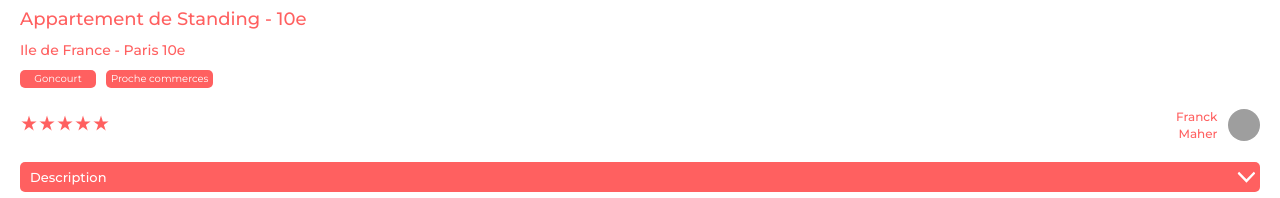
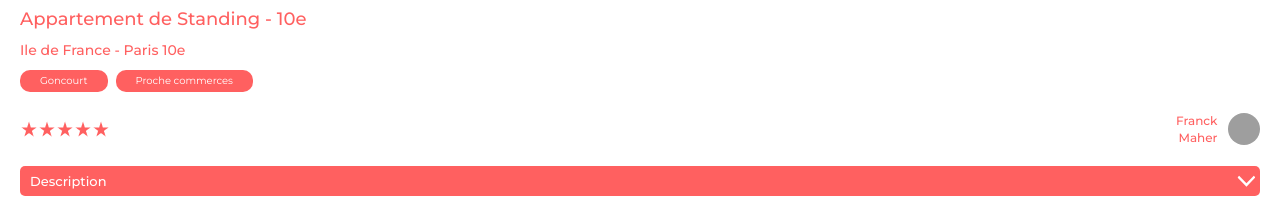
Before and after one commit to POLETTISTE/OCR_P11_KASA, a React (Create React App) app: page /Logement/0979876d in a window 1280 px wide. Shown: the part 538-736 px from the top of the page. Built offline with nearby package versions, Linux system fonts and the light colour scheme; grey boxes are pictures that could not be loaded.

Commit message:
css tags stars

```diff
--- a/src/styles/_Logement.scss
+++ b/src/styles/_Logement.scss
@@ -101,16 +101,16 @@
   margin: 0;
   padding-left: 5px;
   padding-right: 5px;
-  margin-right: 10px;
+  margin-right: 8px;
   margin-bottom: 10px;
   display: flex;
   justify-content: center;
   align-items: center;
   align-self: center;
 
-  min-width: 66px;
+  padding: 2px 20px;
   height: 18px;
-  border-radius: 5px;
+  border-radius: 10px;
   background-color: $color-red;
   font-size: 10px;
   color: white;
@@ -125,6 +125,9 @@
   align-items: center;
 }
 .logement-etoiles {
+  display: flex;
+  justify-content: center;
+  align-items: center;
   color: $color-red;
   font-size: 18px;
 }
```
